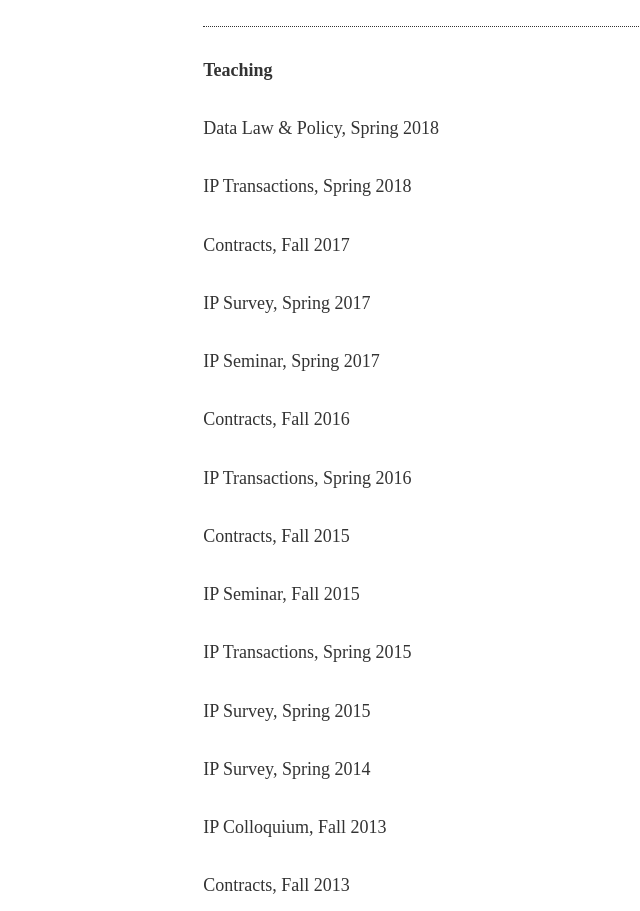
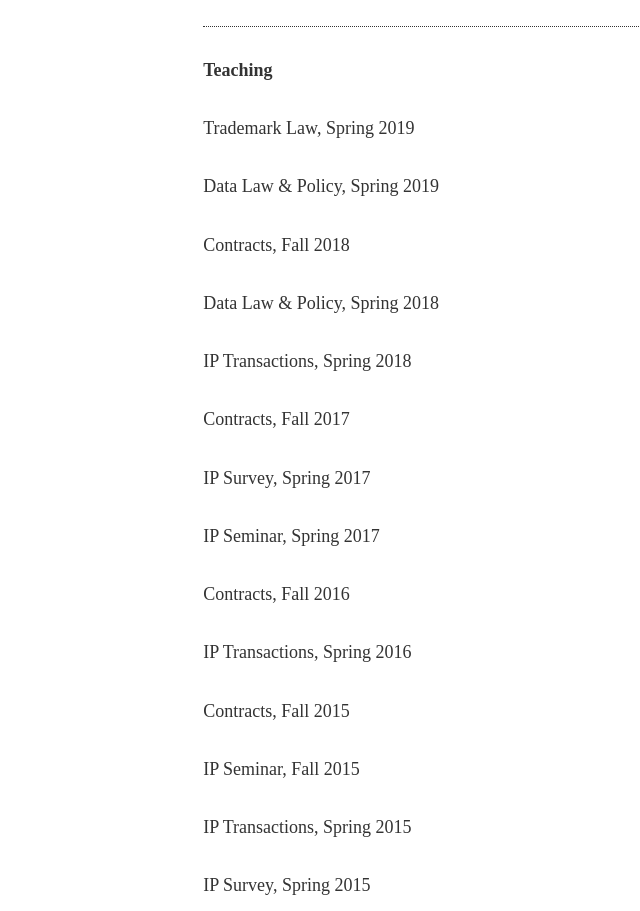
Before and after one commit to mikemattioli/mikemattioli.github.io, a plain HTML site: page index.html in a window 1280 px wide. Shown: the part 7350-8261 px from the top of the page, without its empty margins (496-1136 px from the left). Drawn offline with nearby package versions, Linux system fonts and the light colour scheme.

Commit message:
Update index.html

```diff
--- a/index.html
+++ b/index.html
@@ -303,6 +303,9 @@
 			<!-- TEACHING -->
 
 			<div class="subtitles">Teaching</div>
+			<p>Trademark Law, Spring 2019</p>
+			<p>Data Law & Policy, Spring 2019</p>
+			<p>Contracts, Fall 2018</p>
 			<p>Data Law & Policy, Spring 2018</p>
 			<p>IP Transactions, Spring 2018</p>
 			<p>Contracts, Fall 2017</p>
```
